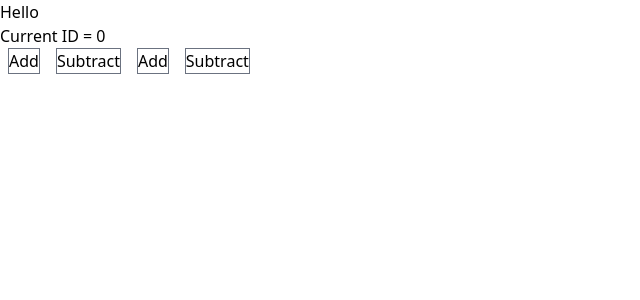
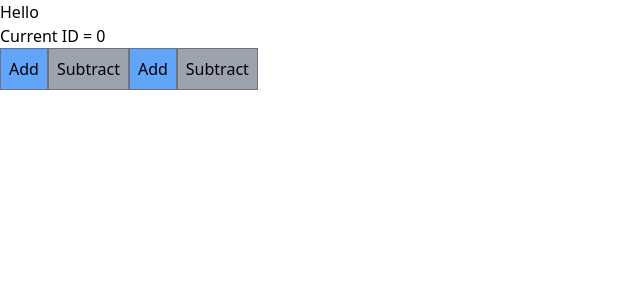
Before and after one commit to hitesh0902/xfire-ui, a React (Create React App) app: page / in a window 1280 px wide. Shown: the top 300 px of the page, without its empty margins (0-640 px from the left). Built offline with nearby package versions, Linux system fonts and the light colour scheme.

Commit message:
intial code #3

```diff
--- a/package.json
+++ b/package.json
@@ -13,6 +13,7 @@
     "@types/react": "^17.0.0",
     "@types/react-dom": "^17.0.0",
     "axios": "^0.21.1",
+    "classnames": "^2.3.1",
     "react": "^17.0.2",
     "react-dom": "^17.0.2",
     "react-redux": "^7.2.4",
--- /dev/null
+++ b/src/components/Core/XFButton.tsx
@@ -0,0 +1,35 @@
+import React from 'react';
+import classNames from 'classnames';
+import { ButtonVariants } from '../../types';
+
+interface XFButtonProps {
+  children: string;
+  variant?: ButtonVariants;
+  onClick?: () => void;
+  disabled?: boolean;
+}
+
+const XFButton: React.FC<XFButtonProps> = ({
+  children = '',
+  variant = 'primary',
+  onClick,
+}) => {
+  const variantClassMap: { [key in ButtonVariants]: string } = {
+    primary: 'bg-blue-400 hover:bg-blue-500',
+    secondary: 'bg-gray-400 hover:bg-gray-500',
+  };
+
+  return (
+    <button
+      className={classNames(
+        'border border-gray-500 p-2',
+        variantClassMap[variant],
+      )}
+      onClick={onClick}
+    >
+      {children}
+    </button>
+  );
+};
+
+export default XFButton;
--- a/src/routes/ExampleRoute.tsx
+++ b/src/routes/ExampleRoute.tsx
@@ -2,6 +2,7 @@ import React from 'react';
 import { useDispatch, useSelector } from 'react-redux';
 import { RootState } from '../types';
 import { changeNumber, changeNumberAsync } from '../slice/ExampleSlice';
+import XFButton from '../components/Core/XFButton';
 
 interface ExampleRouteProps {}
 
@@ -13,30 +14,30 @@ const ExampleRoute: React.FC<ExampleRouteProps> = () => {
     <div>
       <p>Hello</p>
       <p>Current ID = {id}</p>
-      <button
-        className='border border-gray-500 mx-2 w-[200px]'
+      <XFButton
+        variant='primary'
         onClick={() => dispatch(changeNumber(id + 1))}
       >
         Add
-      </button>
-      <button
-        className='border border-gray-500 mx-2'
+      </XFButton>
+      <XFButton
+        variant='secondary'
         onClick={() => dispatch(changeNumber(id - 1))}
       >
         Subtract
-      </button>
-      <button
-        className='border border-gray-500 mx-2'
+      </XFButton>
+      <XFButton
+        variant='primary'
         onClick={() => dispatch(changeNumberAsync(id + 1))}
       >
         Add
-      </button>
-      <button
-        className='border border-gray-500 mx-2'
+      </XFButton>
+      <XFButton
+        variant='secondary'
         onClick={() => dispatch(changeNumberAsync(id - 1))}
       >
         Subtract
-      </button>
+      </XFButton>
     </div>
   );
 };
--- a/src/types.ts
+++ b/src/types.ts
@@ -13,3 +13,5 @@ export interface RootState {
 export interface ExampleState {
   id: number;
 }
+
+export type ButtonVariants = 'primary' | 'secondary';
```
Also changed, not shown: src/stories/Button.tsx (+8 -4 lines), 2 other files (tests, documents, lock files or other folders).
